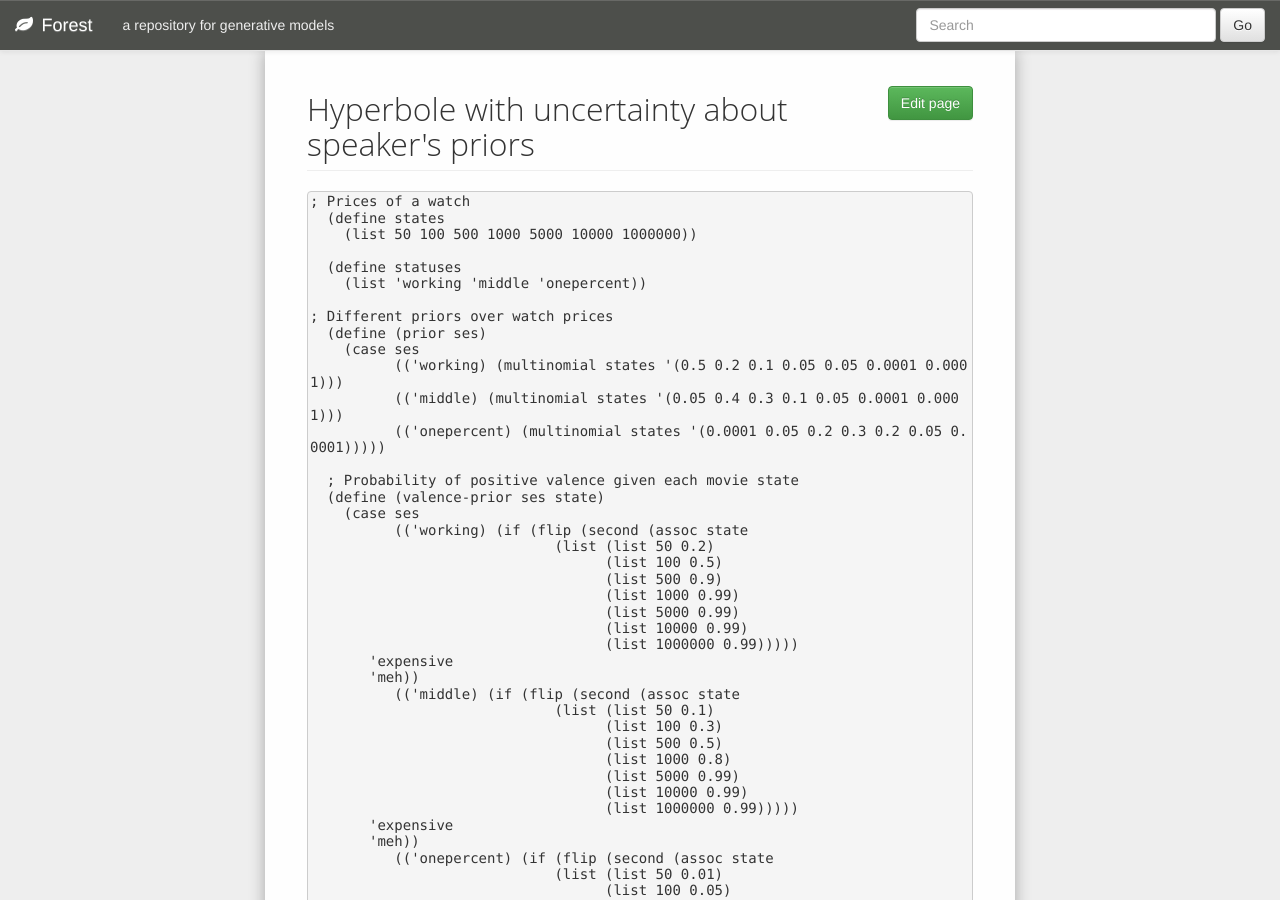
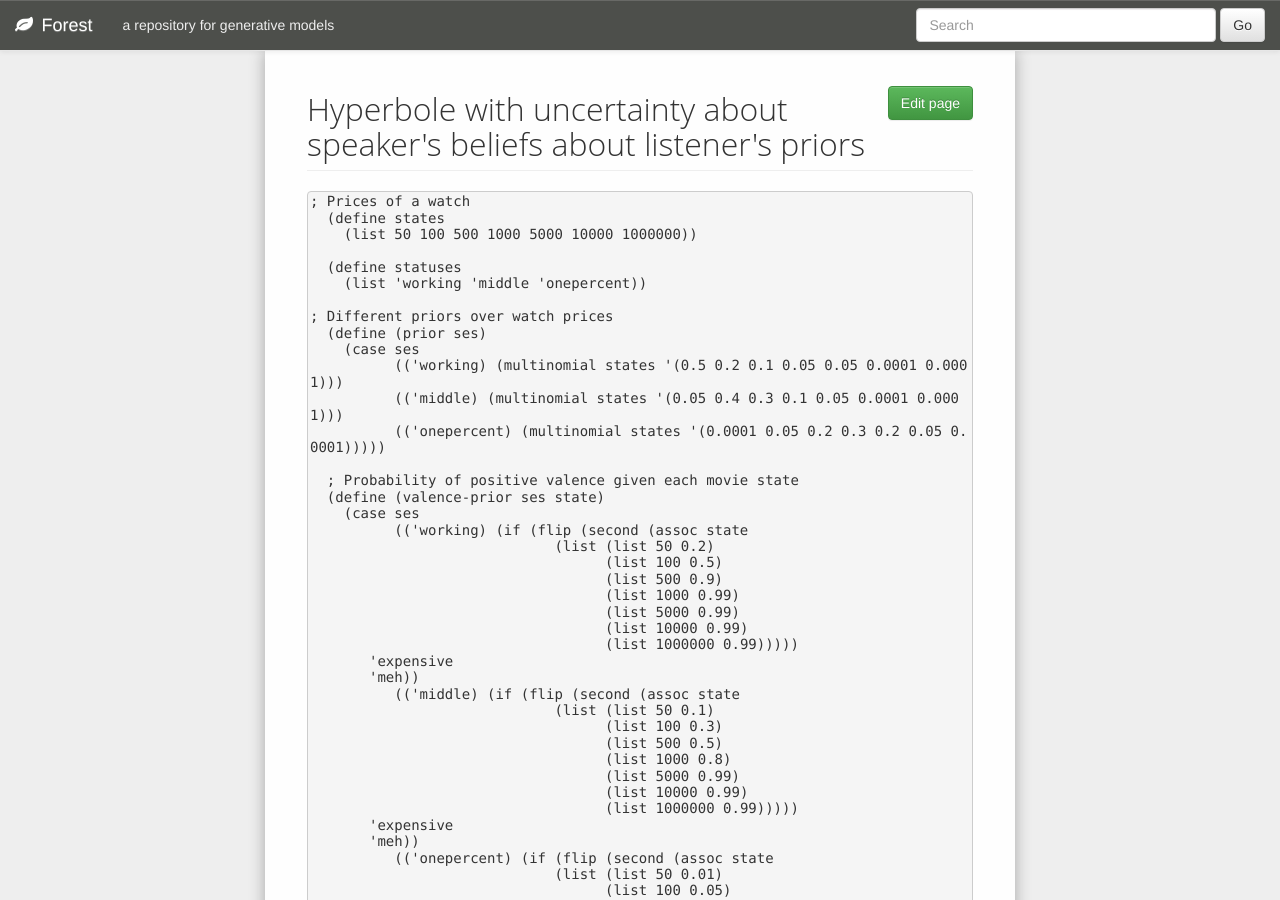
Before and after one commit to forestdb/forestdb.org, a Jekyll site: the page built from models/hyperbole-distance-L2.md, in a window 1280 px wide and 900 px high. Built offline with Jekyll 4.4.1, drawn with Linux system fonts in a browser that asks for light colours; nearby versions of some CDN libraries; a script that is not in the unit is left out.

Commit message:
Update hyperbole-distance-L2.md

```diff
--- a/models/hyperbole-distance-L2.md
+++ b/models/hyperbole-distance-L2.md
@@ -1,6 +1,6 @@
 ---
 layout: model
-title: Hyperbole with uncertainty about speaker's priors
+title: Hyperbole with uncertainty about speaker's beliefs about listener's priors
 model-status: code
 model-language: church
 ---
```
